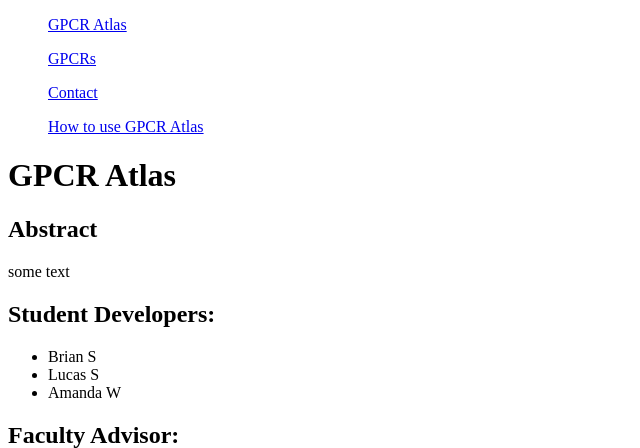
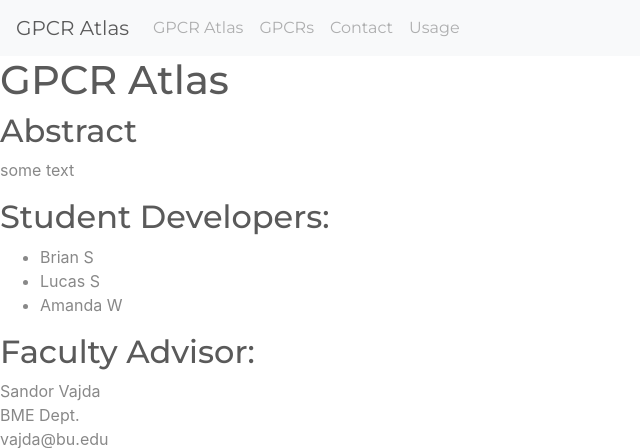
Before and after one commit to bspitzer-bu/Group_Project, a Django app: page / in a window 1280 px wide. Shown: the top 448 px of the page, without its empty margins (0-640 px from the left). Run offline with Django 3.2, Linux system fonts and the light colour scheme; some libraries are stand-ins or nearby versions.

Commit message:
add bootstrap to base template

```diff
--- a/src/templates/base.html
+++ b/src/templates/base.html
@@ -1,35 +1,39 @@
 <!DOCTYPE html>
 {% load static %}
-<html lang="en">
+<html lang="en" dir="ltr">
   <head>
     <meta charset="utf-8">
-        <meta name="viewport" content="width=device-width, initial-scale=1.0">
-        <!-- CSS
-        –––––––––––––––––––––––––––––––––––––––––––––––––– -->
-
-                <!-- JAVASCRIPT
-        –––––––––––––––––––––––––––––––––––––––––––––––––– -->
-
+    <meta name="viewport" content="width=device-width, initial-scale=1, shrink-to-fit=no">
+    <link rel="stylesheet" href="https://cdnjs.cloudflare.com/ajax/libs/twitter-bootstrap/4.3.1/css/bootstrap.min.css">
+    <link rel="stylesheet" href="https://cdnjs.cloudflare.com/ajax/libs/bootswatch/4.3.1/minty/bootstrap.min.css">
     <title>{% block title %}GPCR Atlas{% endblock %}</title>
   </head>
   <body>
-        <nav class="top-bar" role="navigation">
-            <section class="top-bar-left">
-                <ul class="menu-text"><a href="{% url 'home' %}">GPCR Atlas</a></ul>
-                <ul><a href="{% url 'gpcrdb:gpcrdb' %}">GPCRs</a></ul>
-                <ul><a href="{% url 'contact' %}">Contact</a></ul>
-                <ul><a href="{% url 'usage' %}">How to use GPCR Atlas</a></ul>
-            </section>
+    <nav class="navbar navbar-expand-lg navbar-light bg-light">
+      <a class="navbar-brand" href="{% url 'home' %}">GPCR Atlas</a>
+      <button class="navbar-toggler" type="button" data-toggle="collapse" data-target="#navbarNavAltMarkup" aria-controls="navbarNavAltMarkup" aria-expanded="false" aria-label="Toggle navigation">
+        <span class="navbar-toggler-icon"></span>
+      </button>
+      <div class="collapse navbar-collapse" id="navbarNavAltMarkup">
+        <div class="navbar-nav">
+          <a class="nav-item nav-link" href="{% url 'home' %}">GPCR Atlas</a>
+          <a class="nav-item nav-link" href="{% url 'gpcrdb:gpcrdb' %}">GPCRs</a>
+          <a class="nav-item nav-link" href="{% url 'contact' %}">Contact</a>
+          <a class="nav-item nav-link" href="{% url 'usage' %}">Usage</a>
+        </div>
+      </div>
     </nav>
     {% block content %}{% endblock %}
     {% block extra_js %}{% endblock extra_js %}
     <footer>
-            <hr/>
+      <hr>
       <div>
         <p>GPCR Atlas should only be used for noncommercial purposes</p>
         <p><a href="https://structure.bu.edu/">Structural Bioinformatics Lab</a></p>
         <p><a href="http://www.bu.edu/">Boston University</a></p>
       </div>
     </footer>
+    <script src="https://cdnjs.cloudflare.com/ajax/libs/jquery/3.3.1/jquery.min.js"></script>
+    <script src="https://cdnjs.cloudflare.com/ajax/libs/twitter-bootstrap/4.3.1/js/bootstrap.bundle.js"></script>
   </body>
 </html>
```
Lines whose indentation alone changed are shown as unchanged.
